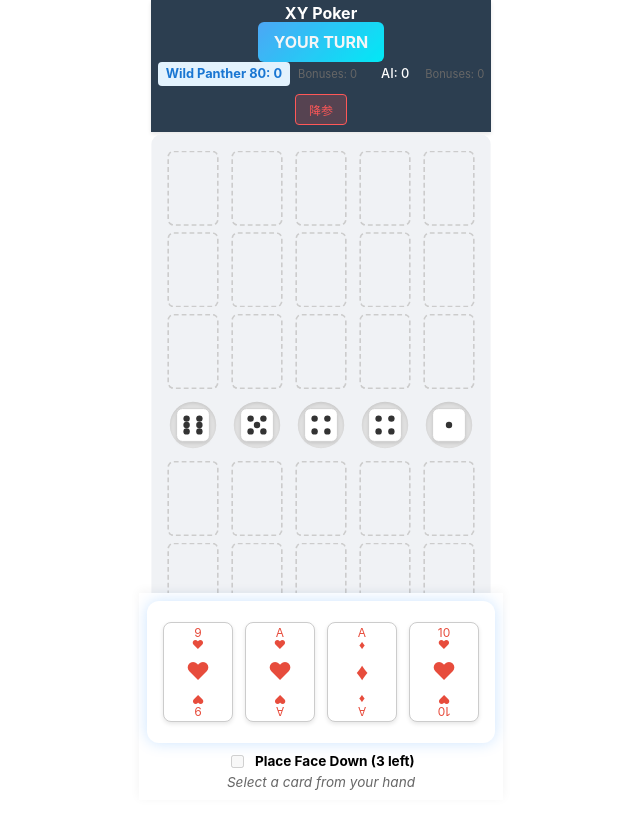
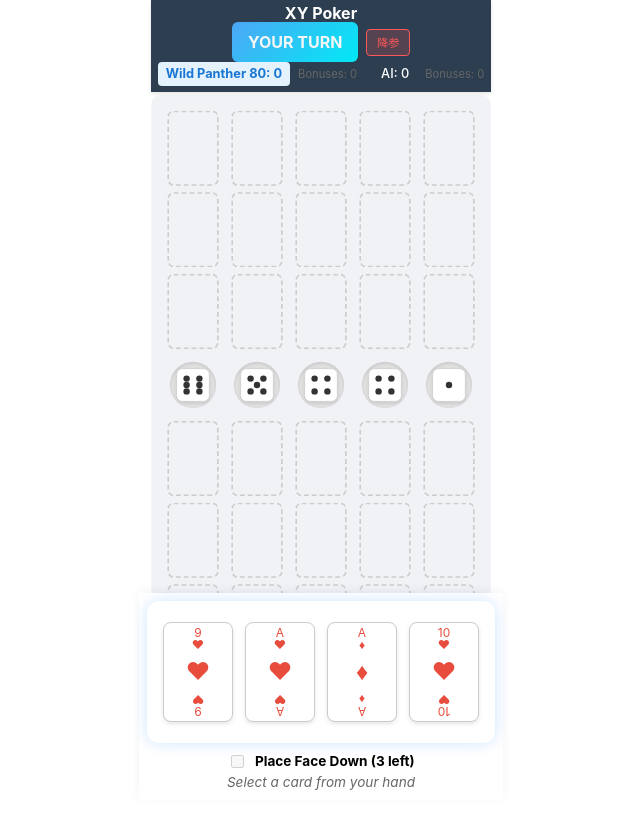
Before and after one commit to sotwat/xy-poker, a React (Vite) app: page / in a window 1280 px wide. Both pictures are taken after a click on the button "Start Game". Shown: the top 828 px of the page, without its empty margins (319-959 px from the left). Built offline with nearby package versions, Linux system fonts and the light colour scheme; no server answers.

Commit message:
fix: 降参ボタンをYOUR TURN表示の右側に配置
- status-barをflexboxに変更
- 降参ボタンをYOUR TURNインジケーターと同じ行に表示
- ボタンサイズを小さくしてインライン表示に最適化

```diff
--- a/src/components/GameInfo.css
+++ b/src/components/GameInfo.css
@@ -15,6 +15,10 @@
 .status-bar {
     font-size: 0.8rem;
     font-weight: bold;
+    display: flex;
+    align-items: center;
+    gap: 0.5rem;
+    justify-content: center;
 }
 
 .turn-indicator {
@@ -86,15 +90,15 @@
 }
 
 .surrender-btn {
-    margin-top: 0.5rem;
-    padding: 0.4rem 0.8rem;
-    font-size: 0.75rem;
+    padding: 0.3rem 0.6rem;
+    font-size: 0.7rem;
     background: rgba(255, 88, 88, 0.2);
     color: #ff5858;
     border: 1px solid #ff5858;
     border-radius: 4px;
     cursor: pointer;
     transition: all 0.2s;
+    white-space: nowrap;
 }
 
 .surrender-btn:hover {
--- a/src/components/GameInfo.tsx
+++ b/src/components/GameInfo.tsx
@@ -33,9 +33,16 @@ export const GameInfo: React.FC<GameInfoProps> = ({
             <div className="status-bar">
                 {phase === 'playing' && (
                     currentPlayerIndex === (isOnlineMode ? myIndex : 0) ? (
-                        <div className="turn-indicator your-turn">
-                            YOUR TURN
-                        </div>
+                        <>
+                            <div className="turn-indicator your-turn">
+                                YOUR TURN
+                            </div>
+                            {onSurrender && (
+                                <button className="surrender-btn" onClick={onSurrender}>
+                                    降参
+                                </button>
+                            )}
+                        </>
                     ) : (
                         <div className="turn-indicator opponent-turn">
                             {isOnlineMode ? `${oppDisplayName}'s Turn` : `${p2Name}'s Turn`}
@@ -68,12 +75,6 @@ export const GameInfo: React.FC<GameInfoProps> = ({
                     <span className="bonus-item">Bonuses: {players[1].bonusesClaimed}</span>
                 </div>
             </div>
-
-            {phase === 'playing' && onSurrender && (
-                <button className="surrender-btn" onClick={onSurrender}>
-                    降参
-                </button>
-            )}
         </div>
     );
 };
```
